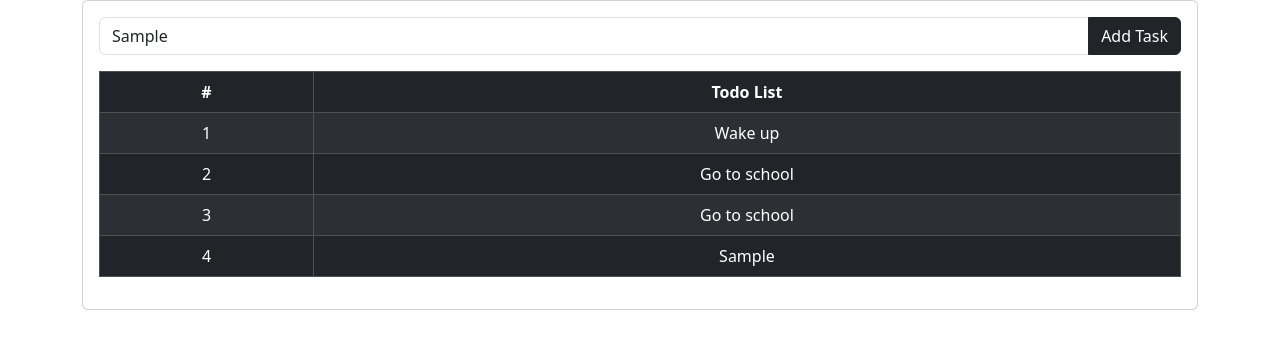
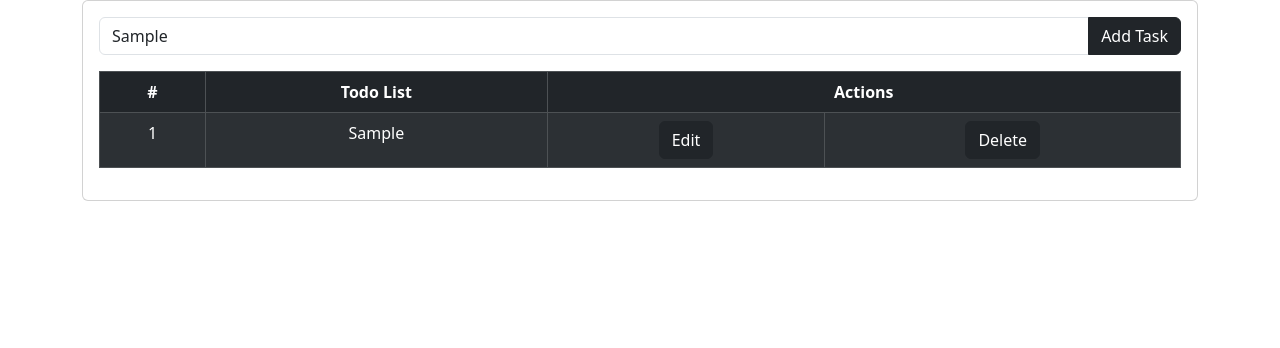
Before and after one commit to 0xaa7/Todolist_react, a React (Create React App) app: page / in a window 1280 px wide. Both pictures are taken after typing "Sample" into the empty fields and a click on the button "Add Task". Shown: the top 348 px of the page. Built offline with nearby package versions, Linux system fonts and the light colour scheme.

Commit message:
added Edit and delete button on todolist

```diff
--- a/src/Components/MainComponent.jsx
+++ b/src/Components/MainComponent.jsx
@@ -12,14 +12,11 @@ const initialTodoList = [
     id: 2,
     name: 'Go to school',
   },
-  {
-    id: 2,
-    name: 'Go to school',
-  },
+
 ];
 
 const MainComponent = () => {
-  const [todolist, setTodoList] = useState(initialTodoList);
+  const [todolist, setTodoList] = useState([]);
 
   const callback = (task) => {
     const newTask = { id: Date.now(), name: task };
--- a/src/Components/TodoList.jsx
+++ b/src/Components/TodoList.jsx
@@ -1,5 +1,5 @@
 import React from 'react';
-import { Table } from 'react-bootstrap';
+import { Table, Button } from 'react-bootstrap';
 
 const TodoList = ({ tasks }) => {
   return (
@@ -8,7 +8,8 @@ const TodoList = ({ tasks }) => {
         <thead>
           <tr>
             <th>#</th>
-            <th colSpan={3}>Todo List</th>
+            <th>Todo List</th>
+            <th colspan={2}>Actions</th>
           </tr>
         </thead>
         <tbody>
@@ -17,9 +18,17 @@ const TodoList = ({ tasks }) => {
               <tr key={key}>
                 <td>{key + 1}</td>
                 <td>{el.name}</td>
+                <td>
+                <Button variant="dark" id="button-addon2" >Edit</Button>
+                </td>
+                <td>
+                <Button variant="dark" id="button-addon2" >Delete</Button>
+                </td>
+
               </tr>
             );
           })}
+
         </tbody>
       </Table>
     </section>
```
